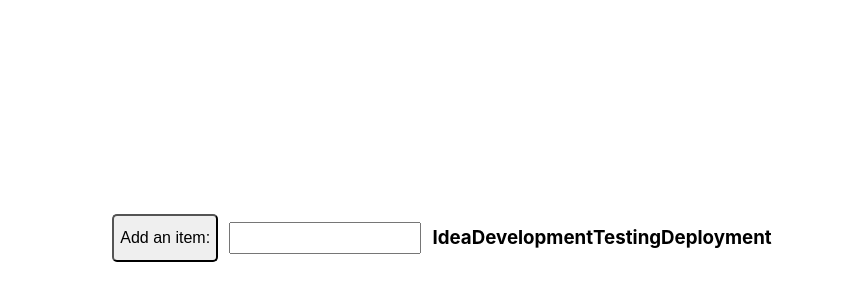
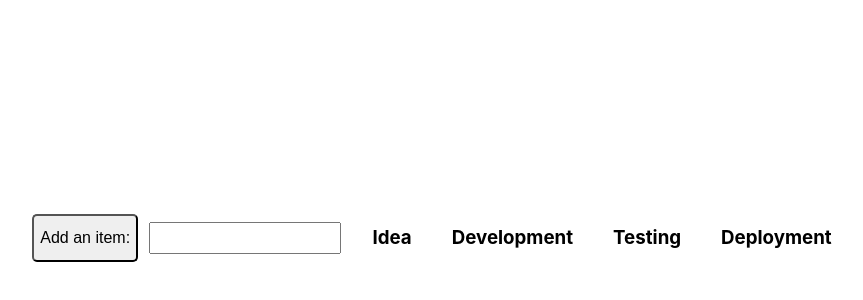
Before and after one commit to akhmed0606/-assembly_line-, a React (Create React App) app: page / in a window 1280 px wide. Shown: the part 162-462 px from the top of the page, without its empty margins (198-1061 px from the left). Built offline with nearby package versions, Linux system fonts and the light colour scheme.

Commit message:
map task and if not empty output value in btn

```diff
--- a/src/App.tsx
+++ b/src/App.tsx
@@ -18,6 +18,7 @@ const AssemblyLine = ({ stages }: Istages) => {
 
   return (
     <>
+    <div>
       <button
         onClick={() => {
           if (stages.length === 0) {
@@ -32,16 +33,28 @@ const AssemblyLine = ({ stages }: Istages) => {
       </button>
       <input type="text" id="taskInput" onChange={handleChange} value={task} />
       {task}
+      </div>
+      {stages.map((stage,i) => {
+        return (
 
-      {stages.map((stage,id) => {
-        return (
-          <div key={id}>
+          <div key={`${stage}-${i}`} className='stageContainer'>
+            <div className='stages'>
+            <h3>{stage}</h3>
+            </div>
 
-          <h3>{stage}</h3>
+         {(tasks[i] ?? [])?.map((task: string, j: string) => (
+           <button
+
+
+           >
+
+           </button>
+         ))}
         </div>
         )
 
       })}
+
     </>
   );
 };
```
